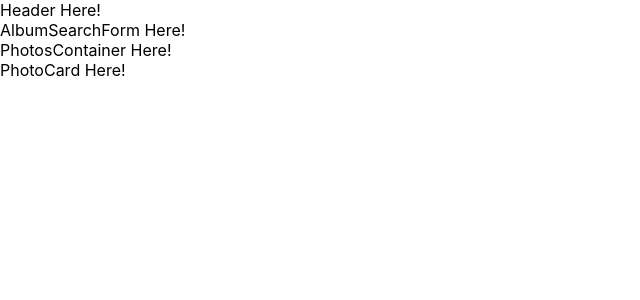
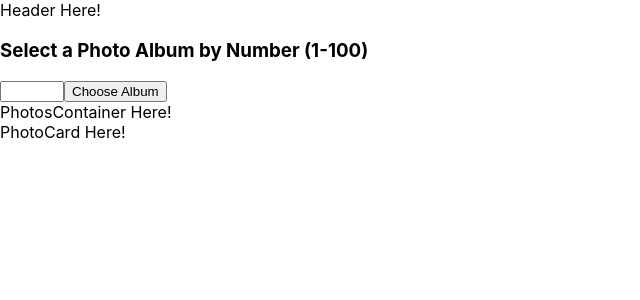
Before and after one commit to Matt-Roden/lean-techniques-showcase, a React (Create React App) app: page / in a window 1280 px wide. Shown: the top 300 px of the page, without its empty margins (0-640 px from the left). Built offline with nearby package versions, Linux system fonts and the light colour scheme; no server answers.

Commit message:
Implement form logic - fetch photos by id on button click, verify in console and dev tools

```diff
--- a/src/components/AlbumSearchForm/AlbumSearchForm.js
+++ b/src/components/AlbumSearchForm/AlbumSearchForm.js
@@ -1,10 +1,35 @@
 import React, { useState } from 'react'
 import './AlbumSearchForm.css'
 
-const AlbumSearchForm = () => {
+const AlbumSearchForm = ({ changeCurrentAlbumNumber }) => {
+  const [value, setValue] = useState('')
+
+  const handleClick = (event) => {
+    event.preventDefault()
+    console.log('VALUE: ', value)
+    changeCurrentAlbumNumber(value)
+  }
+
+  const resetForm = () => {
+
+  }
+
   return (
     <div>
-      AlbumSearchForm Here!
+      <h3>Select a Photo Album by Number (1-100)</h3>
+      <form>
+        <input
+          className='album-input'
+          type='number'
+          value={value}
+          onChange={(event) => setValue(event.target.value)}
+          min='1'
+          max='100'
+        />
+        <button
+          onClick={(event) => handleClick(event)}
+        >Choose Album</button>
+      </form>
     </div>
   )
 }
--- a/src/components/App/App.js
+++ b/src/components/App/App.js
@@ -13,14 +13,18 @@ const App = () => {
   const [currentAlbumNumber, setCurrentAlbumNumber] = useState(null);
   const [photos, setPhotos] = useState([]);
 
+  const changeCurrentAlbumNumber = (id) => {
+    setCurrentAlbumNumber(id)
+  }
+
   useEffect(() => {
-    getPhotosByAlbum(1).then(data => console.log(data))
-  }, [])
+    getPhotosByAlbum(currentAlbumNumber).then(data => setPhotos(data))
+  }, [currentAlbumNumber])
 
   return (
     <div>
       <Header />
-      <AlbumSearchForm />
+      <AlbumSearchForm changeCurrentAlbumNumber={changeCurrentAlbumNumber}/>
       <PhotosContainer />
     </div>
   );
```
